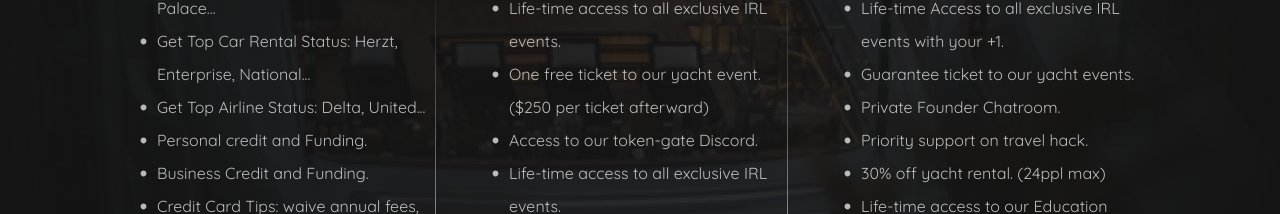
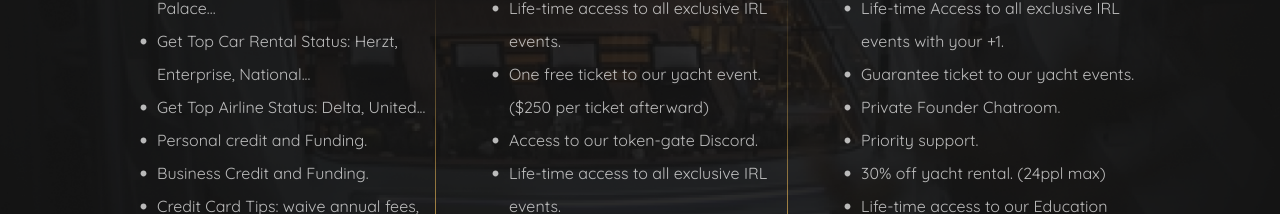
Before and after one commit to kevintr614/elevated, a React (Create React App) app: page / in a window 1280 px wide. Shown: the part 4259-4473 px from the top of the page. Built offline with nearby package versions, Linux system fonts and the light colour scheme.

Commit message:
Update Benefits.jsx

```diff
--- a/src/container/Benefits/Benefits.jsx
+++ b/src/container/Benefits/Benefits.jsx
@@ -43,7 +43,7 @@ const Benefits = () => {
                 'Life-time Access to all exclusive IRL events with your +1. ',
                 'Guarantee ticket to our yacht events.',
                 'Private Founder Chatroom.',
-                'Priority support on travel hack.',
+                'Priority support.',
                 '30% off yacht rental. (24ppl max)',
                 'Life-time access to our Education Portal.',
                 'Have our team organize yacht events for you, your company or project.',
```
